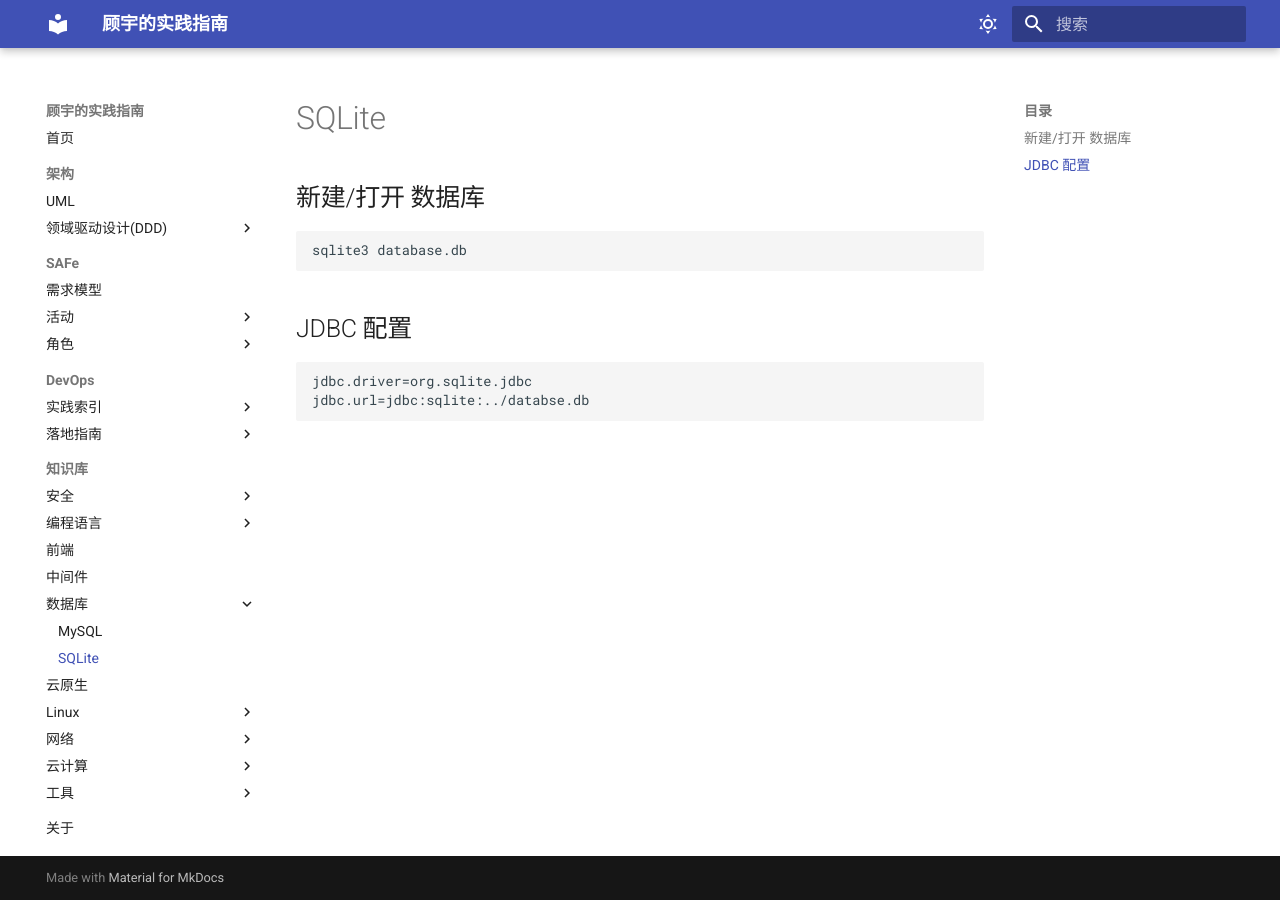
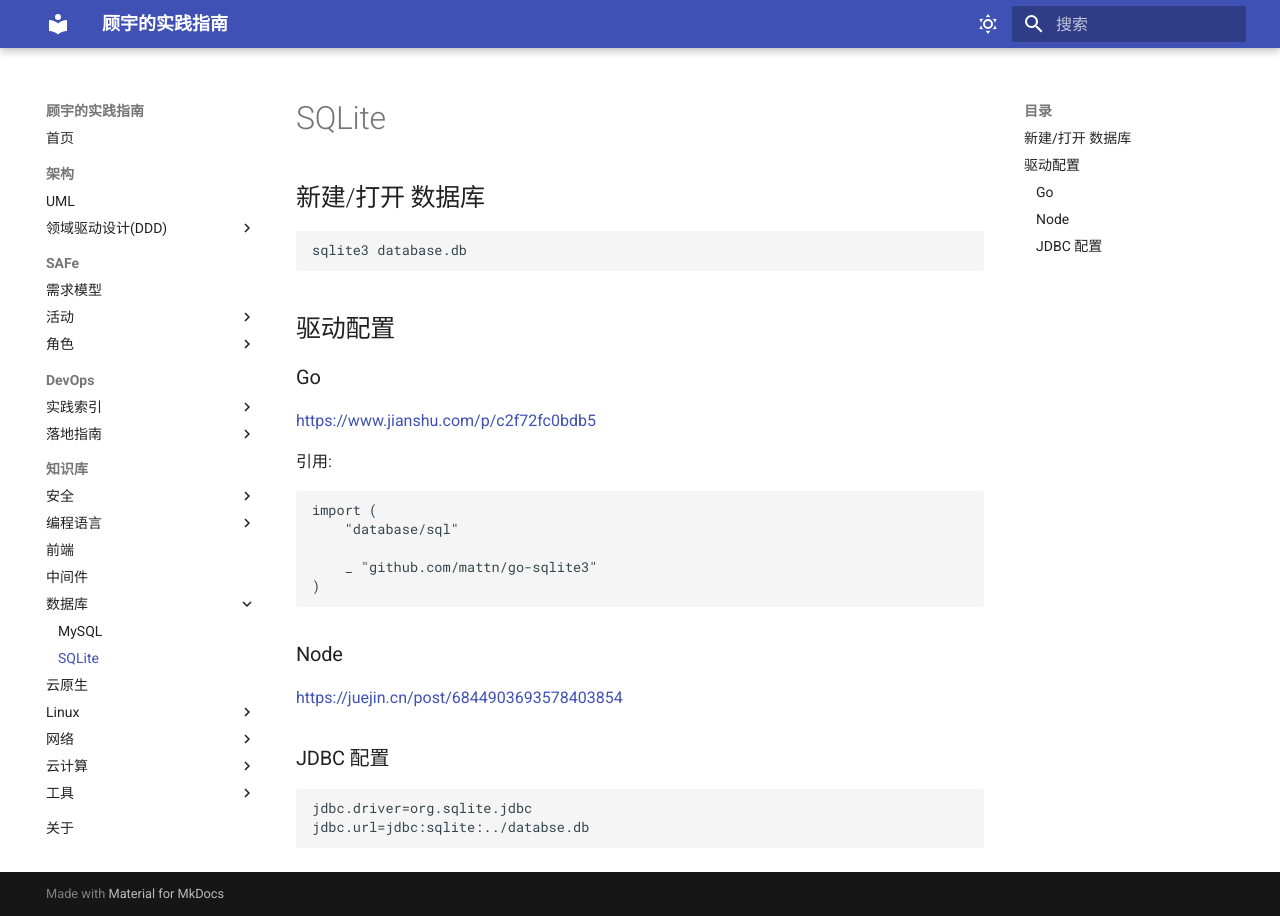
Before and after one commit to wizardbyron/guides, an MkDocs documentation site: the page built from docs/db/sqlite.md, in a window 1280 px wide. Built offline with MkDocs 1.6.1 and Material for MkDocs 9.7.7, drawn with Linux system fonts in a browser that asks for light colours.

Commit message:
Update go env settings

````diff
--- a/docs/db/sqlite.md
+++ b/docs/db/sqlite.md
@@ -6,7 +6,27 @@
 sqlite3 database.db
 ```
 
-## JDBC 配置
+## 驱动配置
+
+### Go
+
+<https://www.jianshu.com/p/c2f72fc0bdb5>
+
+引用:
+
+```golang
+import (
+    "database/sql"
+
+    _ "github.com/mattn/go-sqlite3"
+)
+```
+
+### Node
+
+<https://juejin.cn/post/6844903693578403854>
+
+### JDBC 配置
 
 ```config
 jdbc.driver=org.sqlite.jdbc
--- a/docs/programming/go/index.md
+++ b/docs/programming/go/index.md
@@ -23,6 +23,11 @@
 
 ```sh
 go env -w GOROOT="/usr/local//Cellar/go/<version>/libexec"
+```
+
+## Go 代理设置
+
+```sh
 go env -w GOPROXY="https://proxy.golang.org,direct"
 ```
 
````
